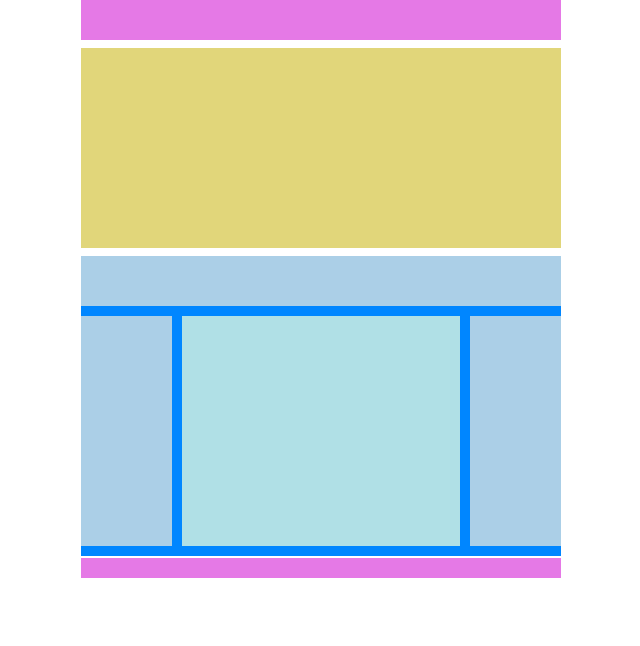
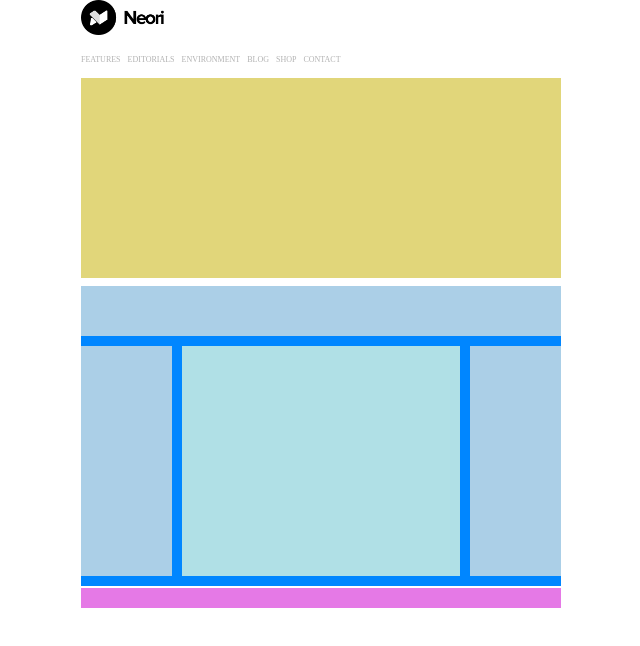
Before and after one commit to rota99C/htmlcss-wp, a plain HTML site: page index.html in a window 1280 px wide. Shown: the whole page, without its empty margins (319-959 px from the left). Drawn offline with Linux system fonts and the light colour scheme.

Commit message:
header completo

```diff
--- a/css/style.css
+++ b/css/style.css
@@ -2,6 +2,7 @@
     box-sizing: border-box;
     padding: 0;
     margin: 0;
+    font-family: Montserrat;
 }
 
 body {
@@ -9,9 +10,21 @@ body {
     width: 480px;
 }
 header {
-    height: 40px;
-    background-color: #E579E6;
+    height: 70px;
     margin-bottom: 0.5rem;
+}
+
+.nav-homepage {
+    margin-top: 9px;
+}
+
+
+
+.nav-homepage li {
+    display: inline;
+    font-size: 8px;
+    margin-right: 3px;
+    color: #B2B2B2;
 }
 
 .slideshow{
@@ -20,9 +33,7 @@ header {
     margin-bottom: 0.5rem;
 }
 
-.debug > .content {
-    height: 300px;
-}
+
 
 .sopra-contenitore {
     height: 50px;
@@ -68,3 +79,7 @@ footer {
     background-color: #E579E6;
     margin-top: 2px;
 }
+
+header img {
+    height: 50%;
+}
--- a/index.html
+++ b/index.html
@@ -9,6 +9,19 @@
     </head>
     <body>
         <header class="siteheader">
+
+            <img src="./img/logo.png" alt="Logo-Neori">
+            <nav class="nav-homepage">
+                <ul>
+                    <li>FEATURES</li>
+                    <li>EDITORIALS</li>
+                    <li>ENVIRONMENT</li>
+                    <li>BLOG</li>
+                    <li>SHOP</li>
+                    <li>CONTACT</li>
+                </ul>
+            </nav>
+
 
         </header>
 
```
